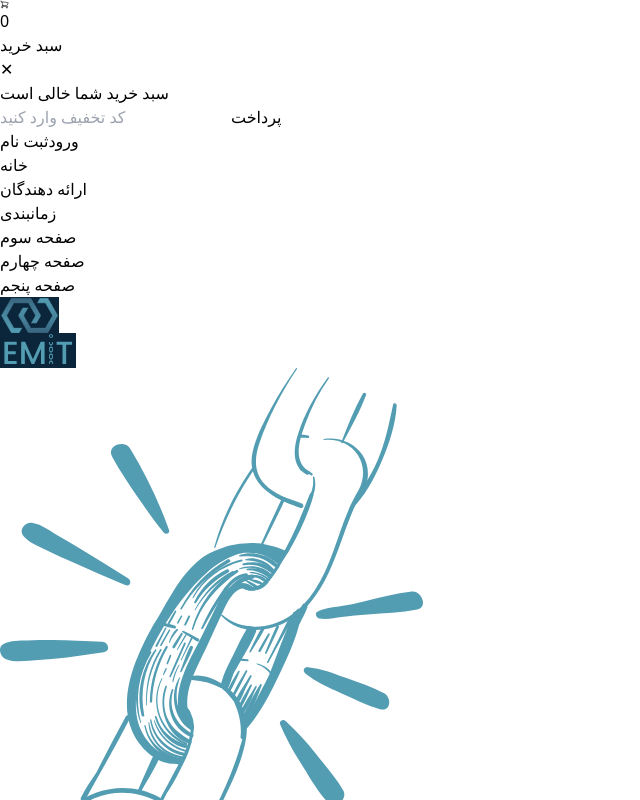
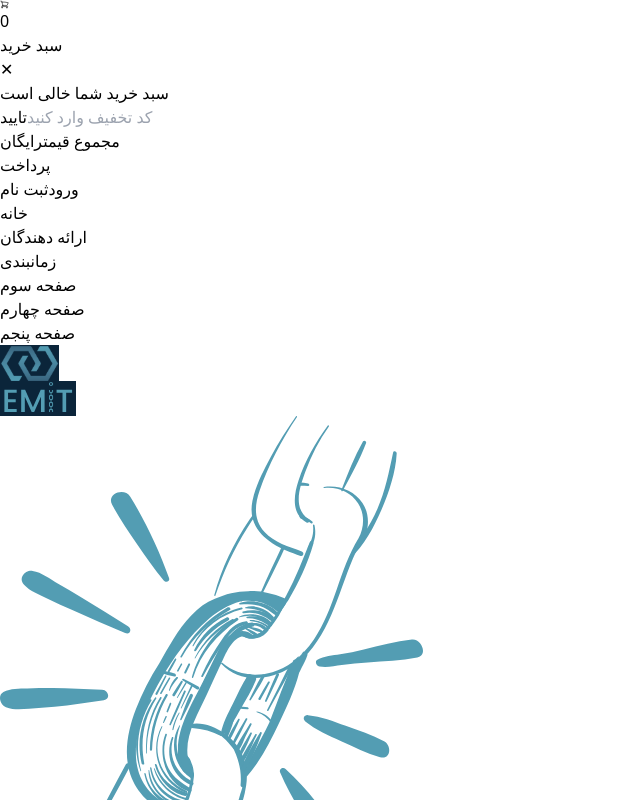
Before and after one commit to ShMirnajafi/EMIT-frontend-public, a Next.js app: page / in a window 1280 px wide. Shown: the top 800 px of the page, without its empty margins (0-640 px from the left). Built offline with nearby package versions, Linux system fonts and the light colour scheme.

Commit message:
refactor Drawer and fix some bugs.

```diff
--- a/src/components/NavBar/Drawer.tsx
+++ b/src/components/NavBar/Drawer.tsx
@@ -1,7 +1,7 @@
 'use client'
 
 import React from 'react';
-import {useBasket} from "@/context/basketContext";
+import { useBasket } from "@/context/basketContext";
 import Link from "next/link";
 
 interface DrawerProps {
@@ -10,22 +10,27 @@ interface DrawerProps {
 }
 
 const Drawer: React.FC<DrawerProps> = ({ isOpen, onClose }) => {
-    const { basketItems } = useBasket();
+    const { basketItems, removeItem, clearBasket } = useBasket();
+
+    const totalPrice = basketItems.reduce((sum, item) => {
+        const price = item.price === "رایگان" ? 0 : parseFloat(item.price);
+        return sum + price;
+    }, 0);
 
     return (
-        <div>
+        <div className={`fixed inset-0 z-50 transition-opacity duration-300 ${isOpen ? "opacity-100" : "opacity-0 pointer-events-none"}`}>
             {isOpen && (
                 <div
-                    className="fixed inset-0 bg-black bg-opacity-50 z-40"
+                    className="fixed inset-0 bg-black bg-opacity-50"
                     onClick={onClose}
                 ></div>
             )}
+
             <div
-                className={`fixed top-0 left-0 h-full bg-white shadow-lg transform transition-transform duration-300 ease-in-out ${
-                    isOpen ? 'translate-x-0' : '-translate-x-full'
-                } w-80 z-50`}
+                className={`fixed top-8 left-0 h-[90%] bg-white shadow-lg rounded-lg transform transition-transform duration-300 ease-in-out
+                w-80 overflow-hidden flex flex-col ${isOpen ? 'translate-x-0' : '-translate-x-full'}`}
             >
-                <div className="flex justify-between items-center p-4 border-b">
+                <div className="flex justify-between items-center px-6 py-4 border-b">
                     <h2 className="text-lg font-bold text-[#0B253A]">سبد خرید</h2>
                     <button
                         className="w-6 h-6 text-gray-600 hover:text-[#C45D39]"
@@ -34,33 +39,74 @@ const Drawer: React.FC<DrawerProps> = ({ isOpen, onClose }) => {
                         ✕
                     </button>
                 </div>
-                <div className="p-4 space-y-4 overflow-y-auto flex-grow">
+
+                <div className="p-6 space-y-4 overflow-y-auto flex-grow">
                     {basketItems.length > 0 ? (
-                        basketItems.map((item) => (
-                            <div
-                                key={item.id}
-                                className="flex justify-between items-center border-b pb-2"
-                            >
-                                <div>
-                                    <p className="text-[#0B253A] font-medium">{item.title}</p>
-                                    <p className="text-gray-500 text-sm">{item.price}</p>
-                                </div>
-                                <button className="text-red-500 hover:text-red-700">حذف</button>
-                            </div>
-                        ))
+                        <table className="w-full text-right">
+                            <thead>
+                            <tr className="border-b text-[#0B253A] font-bold text-md">
+                                <th className="pb-2">عنوان</th>
+                                <th className="pb-2">قیمت</th>
+                                <th className="pb-2"> </th>
+                            </tr>
+                            </thead>
+                            <tbody>
+                            {basketItems.map((item) => (
+                                <tr key={item.id} className="border-b">
+                                    <td className="py-2">{item.title}</td>
+                                    <td className="py-2">{item.price}</td>
+                                    <td className="py-2">
+                                        <button
+                                            className="text-red-500 hover:text-red-700"
+                                            onClick={() => removeItem(item.id)}
+                                        >
+                                            🗑
+                                        </button>
+                                    </td>
+                                </tr>
+                            ))}
+                            </tbody>
+                        </table>
                     ) : (
                         <p className="text-gray-500 text-center">سبد خرید شما خالی است</p>
                     )}
                 </div>
-                <div className="p-4 border-t">
+
+                <div className="px-6 pb-4 flex items-center space-x-2">
+                    {/* TODO: Add onClick props that call API for checking discount integrity */}
+                    <button className="bg-[#C45D39] text-white px-4 py-2 rounded-md hover:bg-[#A8482D]">
+                        تایید
+                    </button>
                     <input
                         type="text"
                         placeholder="کد تخفیف وارد کنید"
                         className="w-full px-3 py-2 border rounded-md focus:outline-none focus:ring-2 focus:ring-[#C45D39]"
                     />
-                    <Link href='#' className="mt-4 w-full bg-[#C45D39] text-white py-2 rounded-md hover:bg-[#A8482D]">
-                        پرداخت
-                    </Link>
+                </div>
+
+                <div className="px-6 pb-6 border-t flex justify-between items-center">
+                    <span className="text-[#0B253A] font-bold">مجموع قیمت</span>
+                    <span className="text-[#0B253A]">{totalPrice === 0 ? "رایگان" : `${totalPrice} تومان`}</span>
+                </div>
+
+                <div className="px-6 pb-6">
+                    {totalPrice > 0 ? (
+                        <Link
+                            href="/#"
+                            className="block text-center bg-[#C45D39] text-white py-3 rounded-md hover:bg-[#A8482D]"
+                        >
+                            پرداخت
+                        </Link>
+                    ) : (
+                        // Payment button without redirecting to payment gateway.
+                        // TODO: add onClick method to add items to user profile
+                        <button
+                            className="block text-center bg-gray-400 text-white py-3 rounded-md w-full"
+                            onClick={() => clearBasket()}
+                        >
+                            پرداخت
+                        </button>
+                    )}
                 </div>
             </div>
         </div>
```
